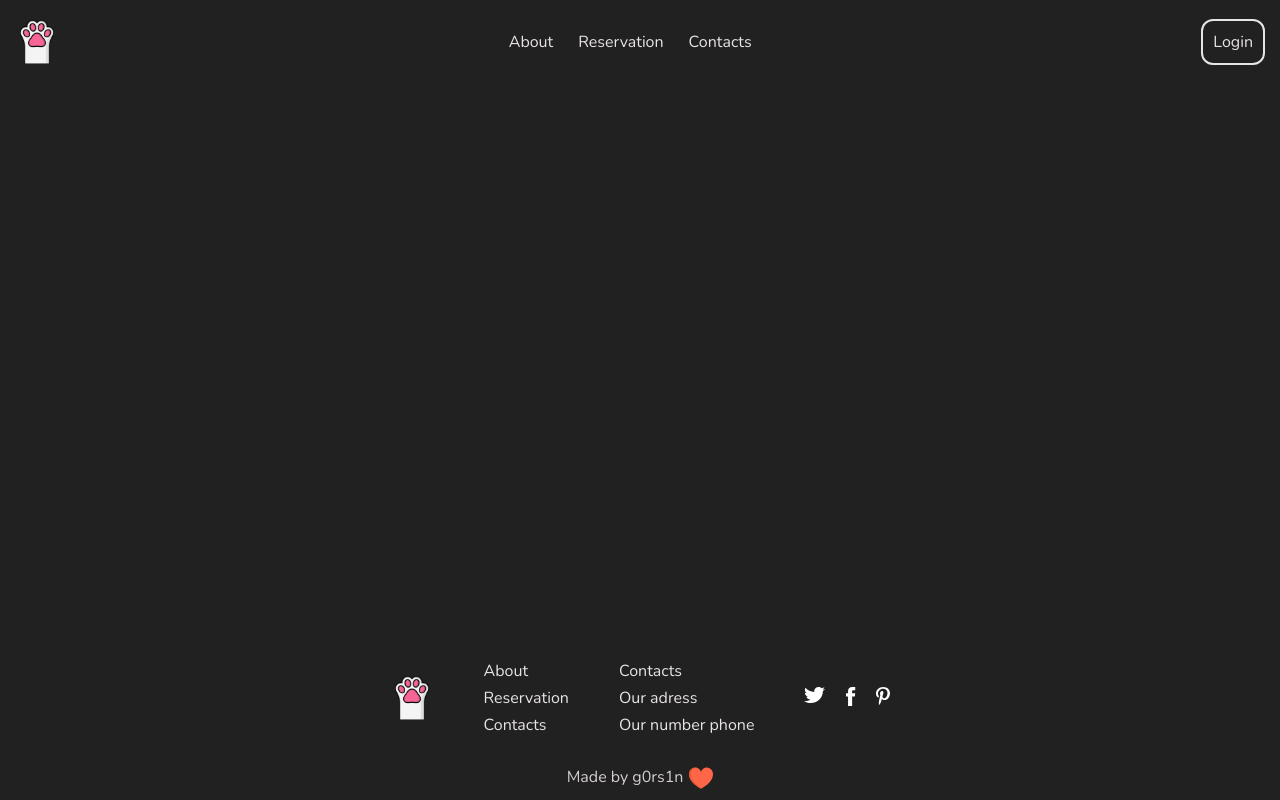
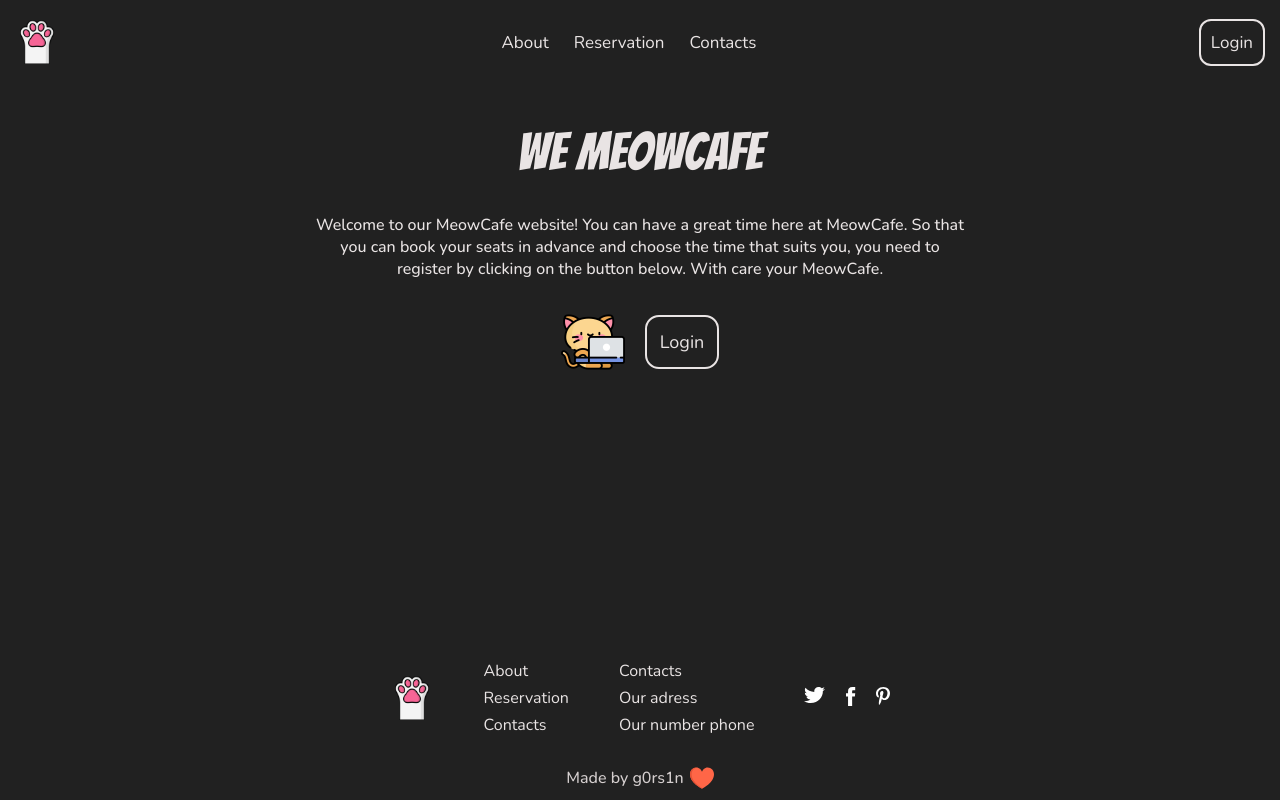
Before and after one commit to g0rs1n/MeowCafe, a React (Vite) app in the folder client/: page / in a window 1280 px wide. Built offline with nearby package versions, Linux system fonts and the light colour scheme.

Commit message:
Section-1

```diff
--- a/client/src/App.jsx
+++ b/client/src/App.jsx
@@ -1,14 +1,9 @@
-import { Routes, Route} from "react-router-dom"
-
+import { Section_1 } from "./components/Section-1/Section-1"
 
 export default function App() {
     return (
-        <main>
-            <Routes>
-                <Route>
-
-                </Route>
-            </Routes>
+        <main className="main">
+            <Section_1/>
         </main>
     )
 }
--- a/client/src/components/Footer/Footer.scss
+++ b/client/src/components/Footer/Footer.scss
@@ -22,6 +22,7 @@
 
     & li{
         font-family: var(--font-main);
+        color: var(--text-color);
         font-size: 16px;
         font-weight: 400;
         font-style: normal;
@@ -55,9 +56,14 @@
     justify-content: center;
     padding: 10px 0px;
     column-gap: 6px;
+    align-items: center;
 
     & p{
         color: var(--accent);
+        font-family: var(--font-main);
+        font-size: 16px;
+        font-weight: 500;
+        font-style: normal;
     }
 
     & .autor-img{
--- a/client/src/components/Header/Header.jsx
+++ b/client/src/components/Header/Header.jsx
@@ -4,6 +4,7 @@ import logo from '../../assets/img/logo/paw.png'
 
 export function Header () {
     return (
+        <>
             <header className="header">
                 <div className="container">
                     <div className="header__row">
@@ -31,5 +32,6 @@ export function Header () {
                     </div>
                 </div>
             </header>
+        </>
     )
 }
--- a/client/src/components/Header/Header.scss
+++ b/client/src/components/Header/Header.scss
@@ -15,12 +15,19 @@
 
     & .item-link {
         color: var(--text-color);
+        font-family: var(--font-main);
+        font-size: 17px;
+        font-weight: 400;
+        font-style: normal;
     }
 }
 
 .header-button__login {
     padding: 10px;
     color: var(--text-color);
+    font-family: var(--font-main);
+    font-size: 17px;
+    font-style: normal;
     border-radius: 12px;
     border: 2px solid var(--text-color);
 }
--- /dev/null
+++ b/client/src/components/Section-1/Section-1.jsx
@@ -0,0 +1,32 @@
+import { Link } from "react-router-dom"
+import imgForLink from '../../assets/img/images/kitty.png'
+import './Section-1.scss'
+
+export function Section_1 () {
+    return (
+        <>
+            <section className="section-first-wrapper">
+                <div className="container-main">
+                    <div className="section-first">
+                        <div className="section-first-title">
+                            <h2 className="section-first-title__h2">
+                                We MeowCafe
+                            </h2>
+                        </div>
+                        <div className="section-first-main">
+                            <p className="section-first-main__p">
+                                Welcome to our MeowCafe website! You can have a great time here at MeowCafe. So that you can book your seats in advance and choose the time that suits you, you need to register by clicking on the button below. With care your MeowCafe.
+                            </p>
+                        </div>
+                        <div className="section-first-link">
+                            <img className="section-first-link__img" src={imgForLink} alt="kitty" />
+                            <Link className="section-first-link__link" to={'/login'}>
+                                Login
+                            </Link>
+                        </div>
+                    </div>
+                </div>
+            </section>
+        </>
+    )
+}
--- /dev/null
+++ b/client/src/components/Section-1/Section-1.scss
@@ -0,0 +1,58 @@
+
+.section-first-wrapper{
+    padding: 25px 0px;
+}
+
+.section-first {
+    display: flex;
+    flex-direction: column;
+    gap: 15px;
+    align-items: center;
+}
+
+.section-first-title{
+    padding: 15px 0px;
+
+    & h2{
+        font-family: var(--font-accent);
+        color: var(--text-color);
+        font-weight: 500;
+        font-style: normal;
+        font-size: 52px;
+    }
+}
+
+.section-first-main{
+    padding: 5px 0px;
+
+    & p{
+        max-width: 650px;
+        text-align: center;
+        font-family: var(--font-main);
+        color: var(--text-color);
+        font-weight: 500;
+    }
+}
+
+.section-first-link{
+    display: flex;
+    column-gap: 20px;
+    padding: 10px 0px;
+    align-items: center;
+    justify-content: center;
+
+    & img {
+        width: 64px;
+        height: 64px;
+    }
+
+    & .section-first-link__link{
+       padding: 13px;
+       border: 2px solid var(--text-color);
+       color: var(--text-color);
+       font-size: 18px;
+       border-radius: 14px;
+       font-weight: 400;
+       font-style: normal;
+    }
+}
--- a/client/src/main.jsx
+++ b/client/src/main.jsx
@@ -1,7 +1,7 @@
 import React from 'react'
 import ReactDOM from 'react-dom/client'
 import './styles/main.scss'
-import { BrowserRouter } from 'react-router-dom'
+import { BrowserRouter,Routes, Route } from 'react-router-dom'
 import App from './App'
 import {Header} from './components/Header/Header'
 import { Footer } from './components/Footer/Footer'
@@ -11,7 +11,9 @@ ReactDOM.createRoot(document.getElementById('root')).render(
       <BrowserRouter>
         <div className="wrapper">
           <Header/>
-            <App/>
+            <Routes>
+                <Route exact path='/' element={<App/>} />
+            </Routes>
           <Footer/>
         </div>
       </BrowserRouter>
```
Also changed, not shown: client/src/assets/img/images/paws.png (deleted). Lines whose indentation alone changed are shown as unchanged.
